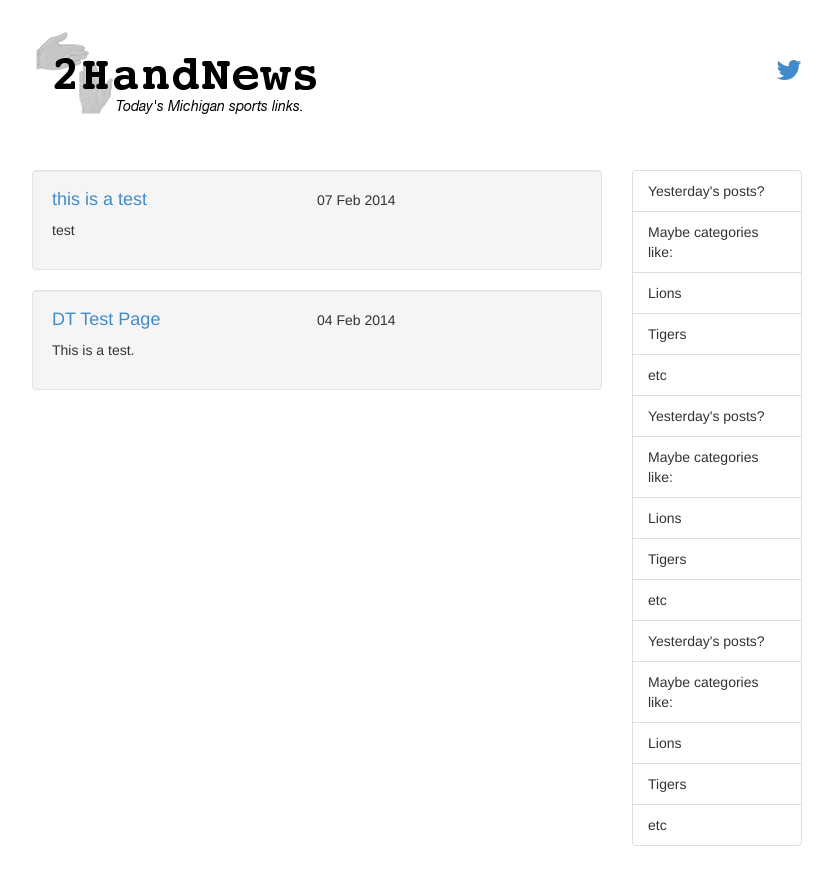
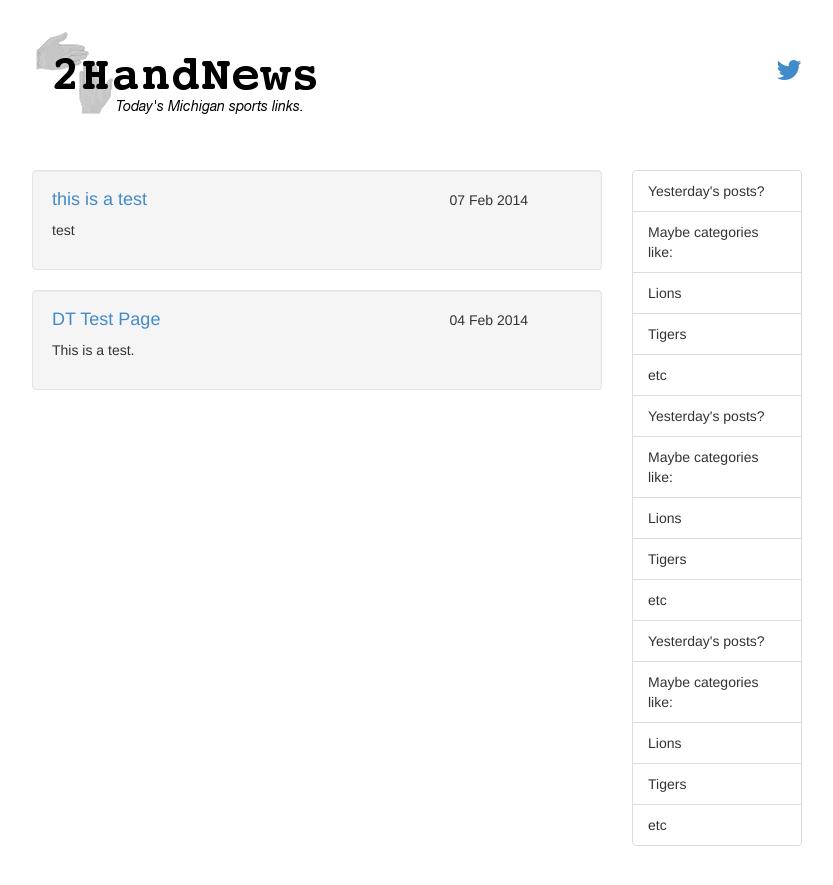
Before and after one commit to aftco/aftco.github.io, a Jekyll site: the page built from index.html, in a window 1280 px wide. Shown: the top 885 px of the page, without its empty margins (223-1056 px from the left). Built offline with Jekyll 4.4.1, drawn with Linux system fonts in a browser that asks for light colours; nearby versions of some CDN libraries.

Commit message:
reformatted the look and feel of the site

```diff
--- a/index.html
+++ b/index.html
@@ -14,8 +14,8 @@ title: Two Hand News
       <div class="row">
         <div class="col-md-12">
           <div class="well post-well">
-            <div class="col-md-6"><h4><a href="{{ post.url }}">{{ post.title }}</a></h4></div>
-			<div class="col-md-6"><p class="meta">{{ post.date | date_to_string }}</p></div>
+            <div class="col-md-9"><h4><a href="{{ post.url }}">{{ post.title }}</a></h4></div>
+			<div class="col-md-3"><p class="meta">{{ post.date | date_to_string }}</p></div>
             <div>
 
               <div class="post">
```
